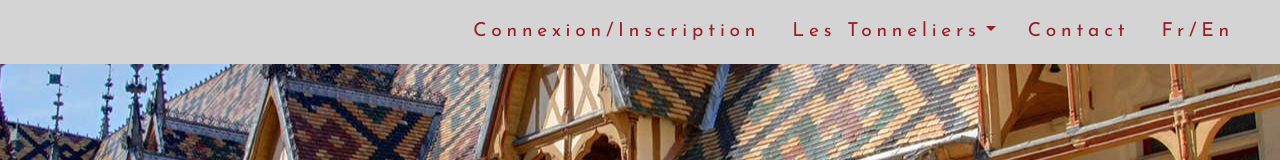
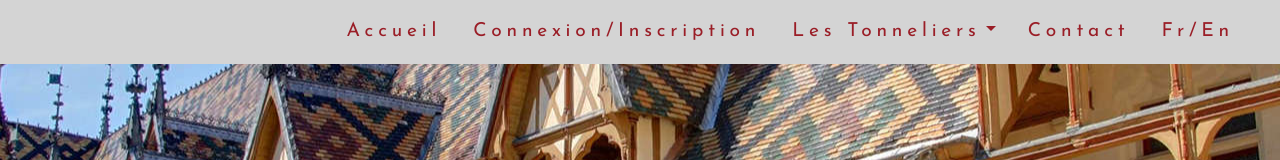
Before and after one commit to Arnaud-Lebreton/les_tonneliers, a React (Create React App) app: page / in a window 1280 px wide. Shown: the top 160 px of the page. Built offline with nearby package versions, Linux system fonts and the light colour scheme.

Commit message:
menu accueil

```diff
--- a/src/components/Menu/Menu.js
+++ b/src/components/Menu/Menu.js
@@ -23,6 +23,11 @@ class Menu extends Component {
           defaultActiveKey="/home"
           onClick={this.changeShow}
         >
+          <Nav.Item>
+            <Nav.Link href="/" eventKey="home">
+              Accueil
+            </Nav.Link>
+          </Nav.Item>
           <Nav.Item>
             <Login />
           </Nav.Item>
```
Also changed, not shown: public/img/home.png (added).
